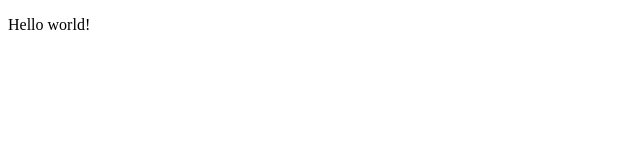
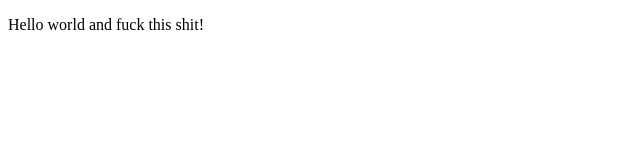
Before and after one commit to MaxBemax/test, a website: page index.html in a window 1280 px wide. Shown: the whole page, without its empty margins (0-640 px from the left). Drawn offline with Linux system fonts and the light colour scheme.

Commit message:
work commit

```diff
--- a/index.html
+++ b/index.html
@@ -6,7 +6,7 @@
    <title>Document</title>
 </head>
 <body>
-   <p outclick="">Hello world!</p>
+   <p outclick="">Hello world and fuck this shit!</p>
 
    <!-- <script>
       alert(1);
```
